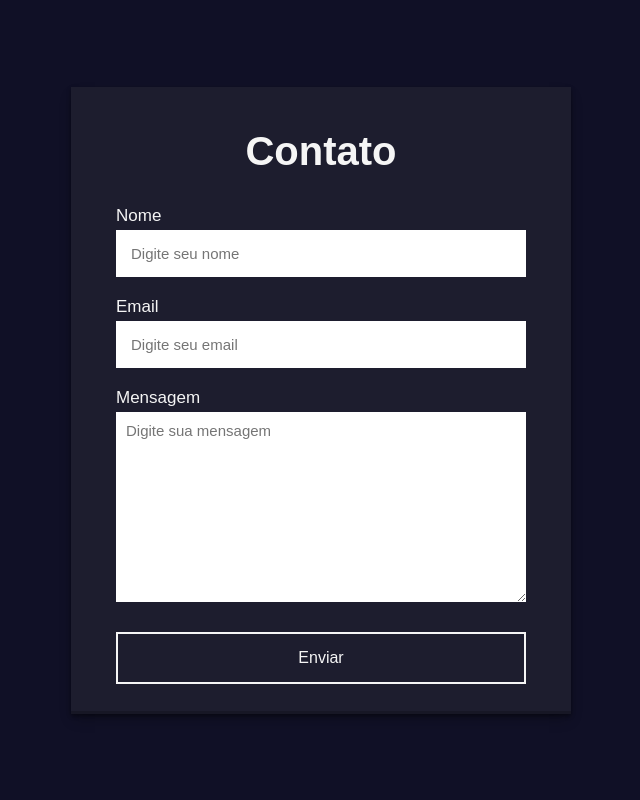
After one commit to kawanzx/SafePet2, a PHP site: page /acesso_interno/cuidador/contato.html in a window 1280 px wide. The commit adds this page. Shown: the whole page, without its empty margins (319-959 px from the left). Run offline with PHP 8.4, Linux system fonts and the light colour scheme.

Commit message:
form dúvidas

```diff
--- /dev/null
+++ b/acesso_interno/cuidador/contato.css
@@ -0,0 +1,75 @@
+*{
+    margin: 0;
+    padding: 0;
+    box-sizing: border-box;
+    font-family: sans-serif;
+}
+body{
+    display: flex;
+    align-items: center;
+    justify-content: center;
+    min-height: 100vh;
+    background: #101026;
+}
+section{
+    display: flex;
+    align-items: center;
+    justify-content: center;
+    flex-direction: column;
+    padding: 10px 45px;
+    background: #1d1d2e;
+    width: 500px;
+    box-shadow: rgba(0, 0, 0, 0.4) 0px 2px 4px, rgba(0, 0, 0, 0.3) 0px 7px 13px -3px, rgba(0, 0, 0, 0.2) 0px -3px 0px inset;
+}
+section h2{
+    color: #f5f5f5;
+    font-size: 2.5rem;
+    margin: 2rem;
+}
+section form{
+    display: flex;
+    flex-direction: column;
+    width: 100%;
+}
+form label{
+    color: #f5f5f5;
+    font-size: 17px;
+    margin-bottom: 4px;
+}
+form input{
+    padding: 15px;
+    outline: none;
+    border: 0;
+    margin-bottom: 20px;
+    font-size: 15px;
+    transition: all 0.5s;
+}
+form input:focus{
+    border-radius: 16px;
+}
+form textarea{
+    padding: 10px;
+    outline: none;
+    border: 0;
+    font-size: 15px;
+    margin-bottom: 30px;
+    transition: all 0.5s;
+}
+form textarea:focus{
+    border-radius: 16px;
+}
+form button{
+    padding: 15px;
+    cursor: pointer;
+    font-size: 16px;
+    background: transparent;
+    border: 2px solid #f5f5f5;
+    color: #f5f5f5;
+    transition: all 1s;
+    margin-bottom: 20px;
+}
+form button:hover{
+    background: #f5f5f5;
+    color: #101026;
+    border-radius: 16px;
+}
--- /dev/null
+++ b/acesso_interno/cuidador/contato.html
@@ -0,0 +1,27 @@
+<!DOCTYPE html>
+<html lang="en">
+<head>
+    <meta charset="UTF-8">
+    <meta http-equiv="X-UA-Compatible" content="IE=edge">
+    <meta name="viewport" content="width=device-width, initial-scale=1.0">
+    <link rel="stylesheet" href="contato.css">
+    <title>Formulário</title>
+</head>
+<body>
+    <section class="contato">
+        <h2>Contato</h2>
+        <form action="https://api.staticforms.xyz/submit" method="post">
+            <label>Nome</label>
+            <input type="text" name="name" placeholder="Digite seu nome" autocomplete="off" required>
+            <label>Email</label>
+            <input type="email" name="email" placeholder="Digite seu email" autocomplete="off" required>
+            <label>Mensagem</label>
+            <textarea name="message" cols="30" rows="10" placeholder="Digite sua mensagem" required></textarea>
+            <button type="submit">Enviar</button>
+
+            <input type="hidden" name="accessKey" value="69faecc1-fb39-4467-a250-5ec40ff0baaa">
+            <input type="hidden" name="redirectTo" value="http://localhost:8000/acesso_interno/cuidador/perfil.php">
+        </form>
+    </section>
+</body>
+</html>
```
Also changed, not shown: acesso_interno/cuidador/agendamentos.php (+102 -7 lines), acesso_interno/cuidador/perfil.php (+19 -1 lines), acesso_interno/cuidador/style.css (+43 -0 lines), acesso_interno/cuidador/script.js (line endings or trailing spaces).
